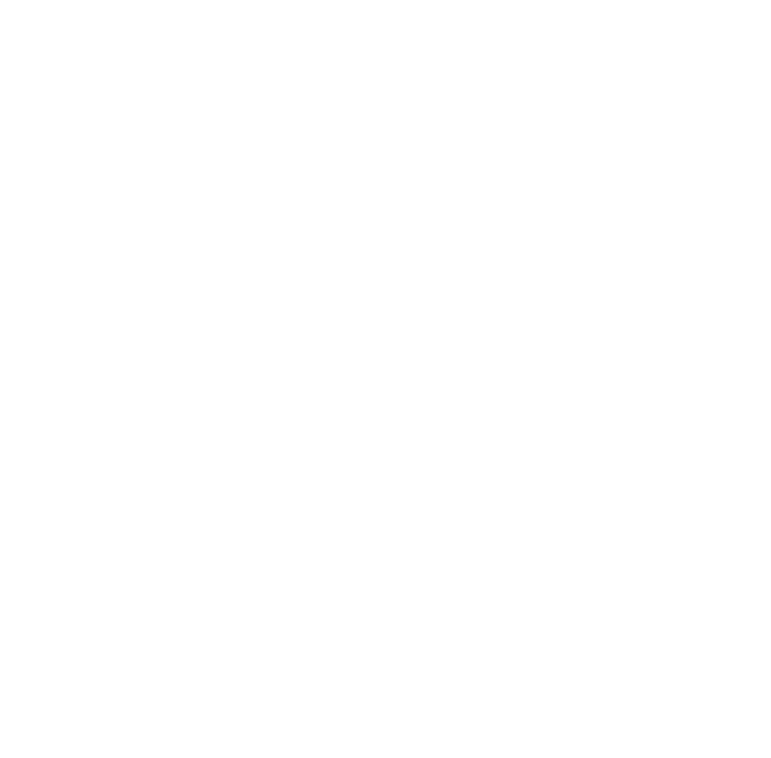
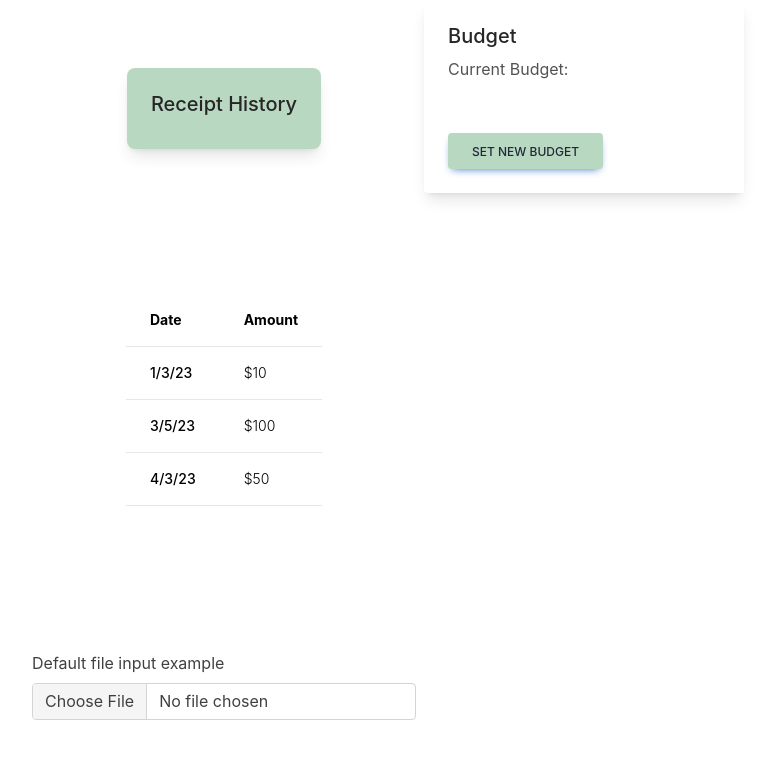
Before and after one commit to l-zheng24/budget-budgie, a React (Create React App) app: page /realmoney in a window 1280 px wide. Shown: the top 758 px of the page, without its empty margins (252-1023 px from the left). Built offline with nearby package versions, Linux system fonts and the light colour scheme.

Commit message:
modified realMoney page

```diff
--- a/src/components/Dashboard.js
+++ b/src/components/Dashboard.js
@@ -42,8 +42,8 @@
 
 
                 <div
-                  class="flex flex-col rounded-lg bg-white shadow-lg dark:bg-dark-green w-5/6 h-4/5 flex">
-                  <div class="flex flex-col justify-start p-6 flex">
+                  class=" flex-col rounded-lg bg-white shadow-lg dark:bg-dark-green w-5/6 h-4/5 flex">
+                  <div class=" flex-col justify-start p-6 flex">
                     <h5
                       class="mb-2 text-4xl font-medium text-dark-green  bg-sunglow rounded-md">
                       Dining Dollars
--- a/src/components/MealPlan.js
+++ b/src/components/MealPlan.js
@@ -2,7 +2,9 @@
 
 function MealPlan() {
     return (
-      <div></div>
+      <div>
+
+      </div>
     );
   }
 
--- a/src/components/RealMoney.js
+++ b/src/components/RealMoney.js
@@ -1,9 +1,129 @@
-import React, { useState } from 'react'
+import React, { useState } from "react";
 
 function RealMoney() {
-    return (
-      <div></div>
-    );
-  }
+  return (
+    <div class="flex justify-center space-x-2">
+ {/* <div class="flex justify-end">
+  <div class="mb-3 w-96">
+    <label
+      for="formFile"
+      class="mb-2 inline-block text-neutral-700 dark:text-neutral-200"
+      >Default file input example</label
+    >
+    <input
+      class=" m-0 block w-full min-w-0 flex-auto rounded border border-solid border-neutral-300 bg-clip-padding py-[0.32rem] px-3 text-base font-normal text-neutral-700 transition duration-300 ease-in-out file:-mx-3 file:-my-[0.32rem] file:overflow-hidden file:rounded-none file:border-0 file:border-solid file:border-inherit file:bg-neutral-100 file:px-3 file:py-[0.32rem] file:text-neutral-700 file:transition file:duration-150 file:ease-in-out file:[margin-inline-end:0.75rem] file:[border-inline-end-width:1px] hover:file:bg-neutral-200 focus:border-primary focus:text-neutral-700 focus:shadow-[0_0_0_1px] focus:shadow-primary focus:outline-none dark:border-neutral-600 dark:text-neutral-200 dark:file:bg-neutral-700 dark:file:text-neutral-100"
+      type="file"
+      id="formFile" />
+  </div>
+</div> */}
+<div class="grid h-screen place-items-center">
+  <div
+    class="bg-celadon w-50 h-50 block max-w-sm rounded-lg p-6 shadow-lg dark:bg-neutral-700">
+    <h5
+      class="mb-2 text-xl font-medium leading-tight text-neutral-800 dark:text-neutral-50">
+      Receipt History
+    </h5>
 
-  export default RealMoney;
+  </div>
+  <div class="flex flex-col">
+  <div class="overflow-x-auto sm:-mx-6 lg:-mx-8">
+    <div class="inline-block min-w-full py-2 sm:px-6 lg:px-8">
+      <div class="overflow-hidden">
+        <table class="min-w-full text-left text-sm font-light">
+          <thead class="border-b font-medium dark:border-neutral-500">
+            <tr>
+              <th scope="col" class="px-6 py-4">Date</th>
+              <th scope="col" class="px-6 py-4">Amount</th>
+            </tr>
+          </thead>
+          <tbody>
+            <tr class="border-b dark:border-neutral-500">
+              <td class="whitespace-nowrap px-6 py-4 font-medium">1/3/23</td>
+              <td class="whitespace-nowrap px-6 py-4">$10</td>
+            </tr>
+            <tr class="border-b dark:border-neutral-500">
+              <td class="whitespace-nowrap px-6 py-4 font-medium">3/5/23</td>
+              <td class="whitespace-nowrap px-6 py-4">$100</td>
+            </tr>
+            <tr class="border-b dark:border-neutral-500">
+              <td class="whitespace-nowrap px-6 py-4 font-medium">4/3/23</td>
+              <td class="whitespace-nowrap px-6 py-4">$50</td>
+            </tr>
+          </tbody>
+        </table>
+      </div>
+    </div>
+  </div>
+</div>
+  <div class="mb-3 w-96">
+    <label
+      for="formFile"
+      class="mb-2 inline-block text-neutral-700 dark:text-neutral-200"
+      >Default file input example</label
+    >
+    <input
+      class=" m-0 block w-full min-w-0 flex-auto rounded border border-solid border-neutral-300 bg-clip-padding py-[0.32rem] px-3 text-base font-normal text-neutral-700 transition duration-300 ease-in-out file:-mx-3 file:-my-[0.32rem] file:overflow-hidden file:rounded-none file:border-0 file:border-solid file:border-inherit file:bg-neutral-100 file:px-3 file:py-[0.32rem] file:text-neutral-700 file:transition file:duration-150 file:ease-in-out file:[margin-inline-end:0.75rem] file:[border-inline-end-width:1px] hover:file:bg-neutral-200 focus:border-primary focus:text-neutral-700 focus:shadow-[0_0_0_1px] focus:shadow-primary focus:outline-none dark:border-neutral-600 dark:text-neutral-200 dark:file:bg-neutral-700 dark:file:text-neutral-100"
+      type="file"
+      id="formFile" />
+
+
+    </div>
+    </div>
+    <div>
+    <div
+    class="block max-w-sm rounded-l p-6 shadow-lg dark:bg-neutral-700">
+    <h5
+      class="mb-2 text-xl font-medium leading-tight text-neutral-800 dark:text-neutral-50">
+      Budget
+    </h5>
+    <p class="mb-4 text-base text-neutral-600 dark:text-neutral-200">
+      Current Budget:
+    </p>
+    <input
+      type="text"
+      class="peer bg-slate-400 block min-h-[auto] w-full rounded border-0 bg-transparent py-[0.32rem] px-3 leading-[1.6] outline-none transition-all duration-200 ease-linear focus:placeholder:opacity-100 data-[te-input-state-active]:placeholder:opacity-100 motion-reduce:transition-none dark:text-neutral-200 dark:placeholder:text-neutral-200 [&:not([data-te-input-placeholder-active])]:placeholder:opacity-0"
+      id="exampleFormControlInput1"
+      placeholder="Example label" />
+
+    <button
+      type="button"
+      class="inline-block bg-celadon rounded bg-primary px-6 pt-2.5 pb-2 text-xs font-medium uppercase leading-normal text-gray-800 shadow-[0_4px_9px_-4px_#3b71ca] transition duration-150 ease-in-out hover:bg-primary-600 hover:shadow-[0_8px_9px_-4px_rgba(59,113,202,0.3),0_4px_18px_0_rgba(59,113,202,0.2)] focus:bg-primary-600 focus:shadow-[0_8px_9px_-4px_rgba(59,113,202,0.3),0_4px_18px_0_rgba(59,113,202,0.2)] focus:outline-none focus:ring-0 active:bg-primary-700 active:shadow-[0_8px_9px_-4px_rgba(59,113,202,0.3),0_4px_18px_0_rgba(59,113,202,0.2)]"
+      data-te-ripple-init
+      data-te-ripple-color="light">
+      Set new budget
+    </button>
+
+  </div>
+    </div>
+
+    {/* <div class="absolute bottom-0 right-0 flex justify-center">
+  <div
+    class="block max-w-sm rounded-lg bg-white p-6 shadow-lg dark:bg-neutral-700">
+    <h5
+      class="mb-2 text-xl font-medium leading-tight text-neutral-800 dark:text-neutral-50">
+      Budget
+    </h5>
+    <p class="mb-4 text-base text-neutral-600 dark:text-neutral-200">
+      Current Set Budget:
+    </p>
+    <input
+      type="text"
+      class="peer bg-slate-400 block min-h-[auto] w-full rounded border-0 bg-transparent py-[0.32rem] px-3 leading-[1.6] outline-none transition-all duration-200 ease-linear focus:placeholder:opacity-100 data-[te-input-state-active]:placeholder:opacity-100 motion-reduce:transition-none dark:text-neutral-200 dark:placeholder:text-neutral-200 [&:not([data-te-input-placeholder-active])]:placeholder:opacity-0"
+      id="exampleFormControlInput1"
+      placeholder="Example label" />
+
+    <button
+      type="button"
+      class="inline-block bg-celadon rounded bg-primary px-6 pt-2.5 pb-2 text-xs font-medium uppercase leading-normal text-gray-800 shadow-[0_4px_9px_-4px_#3b71ca] transition duration-150 ease-in-out hover:bg-primary-600 hover:shadow-[0_8px_9px_-4px_rgba(59,113,202,0.3),0_4px_18px_0_rgba(59,113,202,0.2)] focus:bg-primary-600 focus:shadow-[0_8px_9px_-4px_rgba(59,113,202,0.3),0_4px_18px_0_rgba(59,113,202,0.2)] focus:outline-none focus:ring-0 active:bg-primary-700 active:shadow-[0_8px_9px_-4px_rgba(59,113,202,0.3),0_4px_18px_0_rgba(59,113,202,0.2)]"
+      data-te-ripple-init
+      data-te-ripple-color="light">
+      Set new budget
+    </button>
+
+  </div>
+</div> */}
+  </div>
+  );
+}
+
+export default RealMoney;
```
Also changed, not shown: 1 other file (tests, documents, lock files or other folders).
